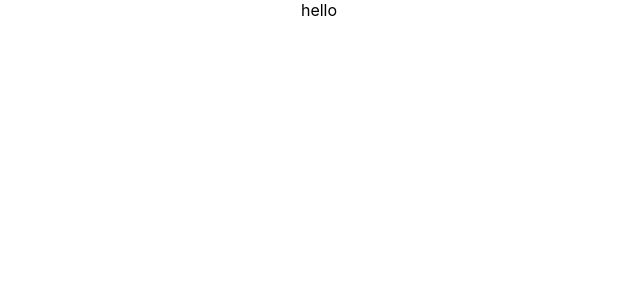
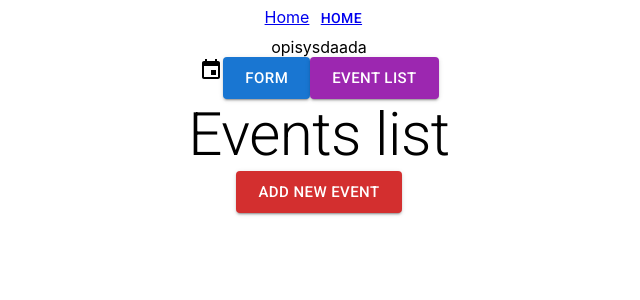
Before and after one commit to tsmolarczyk/your-event, a React (Create React App) app: page / in a window 1280 px wide. Shown: the top 300 px of the page, without its empty margins (321-961 px from the left). Built offline with nearby package versions, Linux system fonts and the light colour scheme.

Commit message:
structure  prepared, json-server implemented

```diff
--- /dev/null
+++ b/data/db.json
@@ -0,0 +1,35 @@
+{
+  "posts": [
+    {
+      "id": 1,
+      "title": "Party",
+      "date": "22.10.2022",
+      "description": " Lorem ipsum dolor sit amet, consectetur adipiscing elit. Aenean tincidunt, magna at efficitur posuere, enim felis varius tortor, a imperdiet enim justo eu justo. Vivamus mattis sed elit vel luctus. ",
+      "picture": "",
+      "type": "A",
+      "telephone": "231123123",
+      "email": "kania@gmail.com",
+      "adress": "NY"
+    },
+    {
+      "id": 2,
+      "title": "Sport",
+      "date": "02.12.2022",
+      "description": " Lorem ipsum dolor sit amet, consectetur adipiscing elit. Aenean tincidunt, magna at efficitur posuere, enim felis varius tortor, a imperdiet enim justo eu justo. Vivamus mattis sed elit vel luctus. ",
+      "picture": "",
+      "type": "A",
+      "telephone": "231123123",
+      "email": "kania@gmail.com",
+      "adress": "NY"
+    }
+  ],
+  "type": [
+    {
+      "id": 1,
+      "question": "Give us type the event",
+      "answerA": "Sport",
+      "answerB": "Kultura",
+      "answerC": "Zdrowie"
+    }
+  ]
+}
--- a/package.json
+++ b/package.json
@@ -3,6 +3,10 @@
   "version": "0.1.0",
   "private": true,
   "dependencies": {
+    "@emotion/react": "^11.9.0",
+    "@emotion/styled": "^11.8.1",
+    "@mui/icons-material": "^5.8.3",
+    "@mui/material": "^5.8.3",
     "@testing-library/jest-dom": "^5.16.4",
     "@testing-library/react": "^13.3.0",
     "@testing-library/user-event": "^13.5.0",
@@ -12,6 +16,7 @@
     "@types/react-dom": "^18.0.5",
     "react": "^18.1.0",
     "react-dom": "^18.1.0",
+    "react-router-dom": "^6.3.0",
     "react-scripts": "5.0.1",
     "typescript": "^4.7.3",
     "web-vitals": "^2.1.4"
--- a/public/index.html
+++ b/public/index.html
@@ -10,6 +10,11 @@
       content="Web site created using create-react-app"
     />
     <link rel="apple-touch-icon" href="%PUBLIC_URL%/logo192.png" />
+    <link
+      rel="stylesheet"
+      href="https://fonts.googleapis.com/css?family=Roboto:300,400,500,700&display=swap"
+    />
+
     <!--
       manifest.json provides metadata used when your web app is installed on a
       user's mobile device or desktop. See https://developers.google.com/web/fundamentals/web-app-manifest/
--- a/src/App.tsx
+++ b/src/App.tsx
@@ -1,9 +1,28 @@
 import './App.css';
+import { EventsList } from './components/EventsList';
+import { Event } from './components/Event';
+import { NavBar } from './components/Navigation/NavBar';
+import Button from '@mui/material/Button';
+import { Routes, Route, Link } from 'react-router-dom';
+import { Footer } from './components/Footer/Footer';
 
 function App() {
   return (
     <div className='App'>
-      <div>hello</div>
+      <Link to='/'>Home</Link>
+
+      <Button>
+        <Link to='/Event'>Home</Link>
+      </Button>
+      <div>opisysdaada </div>
+      {/* nav */}
+      <NavBar />
+      <Routes>
+        <Route path='/' element={<EventsList />}></Route>
+        <Route path='/Event' element={<Event />}></Route>
+      </Routes>
+      {/* footer */}
+      <Footer />
     </div>
   );
 }
--- /dev/null
+++ b/src/components/Event.tsx
@@ -0,0 +1,5 @@
+const Event = () => {
+  return <div>WYDARZENIE POJEDYNcze</div>;
+};
+
+export { Event };
--- /dev/null
+++ b/src/components/EventsList.tsx
@@ -0,0 +1,16 @@
+import Button from '@mui/material/Button';
+import { Event } from './Event';
+import { Typography } from '@mui/material';
+
+const EventsList = () => {
+  return (
+    <>
+      <Typography variant='h2'>Events list</Typography>
+      <Button size='large' variant='contained' color='error'>
+        Add new event
+      </Button>
+    </>
+  );
+};
+
+export { EventsList };
--- /dev/null
+++ b/src/components/Footer/Footer.tsx
@@ -0,0 +1,19 @@
+import { Container } from '@mui/system';
+import { Box } from '@mui/system';
+import { Grid } from '@mui/material';
+
+const Footer = () => {
+  return (
+    <Box>
+      <Container maxWidth='lg'>
+        <Grid container spacing={5}>
+          <Grid item xs={12} sm={4}>
+            <Box></Box>
+          </Grid>
+        </Grid>
+      </Container>
+    </Box>
+  );
+};
+
+export { Footer };
--- /dev/null
+++ b/src/components/Navigation/NavBar.tsx
@@ -0,0 +1,18 @@
+import Button from '@mui/material/Button';
+import EventIcon from '@mui/icons-material/Event';
+
+const NavBar = () => {
+  return (
+    <div>
+      <EventIcon></EventIcon>
+      <Button size='large' color='primary' variant='contained'>
+        Form
+      </Button>
+      <Button size='large' color='secondary' variant='contained'>
+        Event List
+      </Button>
+    </div>
+  );
+};
+
+export { NavBar };
--- a/src/index.tsx
+++ b/src/index.tsx
@@ -3,13 +3,16 @@ import ReactDOM from 'react-dom/client';
 import './index.css';
 import App from './App';
 import reportWebVitals from './reportWebVitals';
+import { BrowserRouter } from 'react-router-dom';
 
 const root = ReactDOM.createRoot(
   document.getElementById('root') as HTMLElement
 );
 root.render(
   <React.StrictMode>
-    <App />
+    <BrowserRouter>
+      <App />
+    </BrowserRouter>
   </React.StrictMode>
 );
 
```
Also changed, not shown: 1 other file (tests, documents, lock files or other folders).
